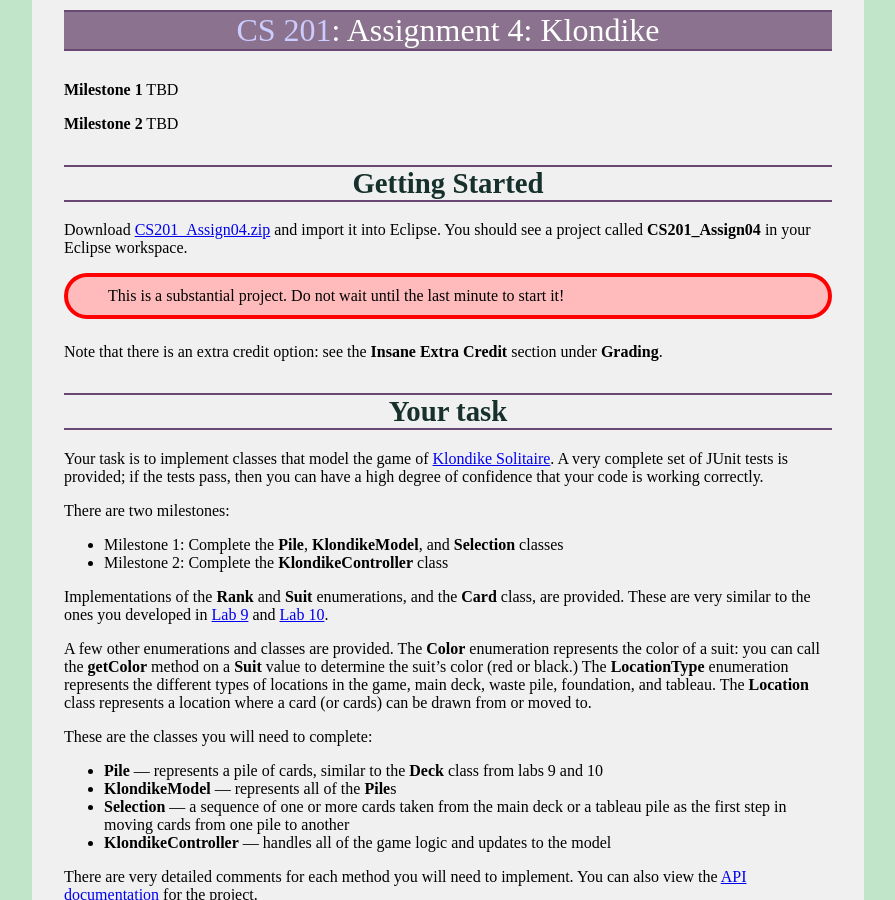
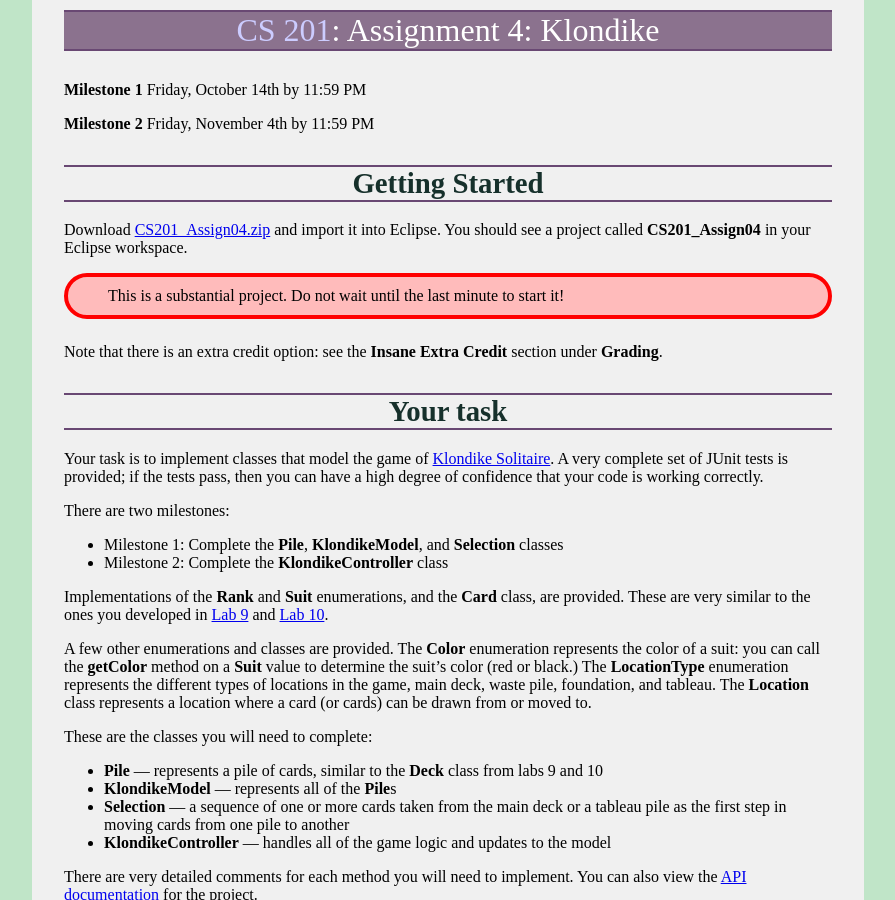
Before and after one commit to ycpcs/cs201-fall2016, a Jekyll site: the page built from assign/assign04.md, in a window 1280 px wide and 900 px high. Shown: the whole window, without its empty margins (192-1087 px from the left). Built offline with Jekyll 4.4.1, drawn with Linux system fonts in a browser that asks for light colours; some web fonts are replaced.

Commit message:
due dates for assignment 4

```diff
--- a/assign/assign04.md
+++ b/assign/assign04.md
@@ -3,9 +3,9 @@ layout: default
 title: "Assignment 4: Klondike"
 ---
 
-**Milestone 1** TBD
+**Milestone 1** Friday, October 14th by 11:59 PM
 
-**Milestone 2** TBD
+**Milestone 2** Friday, November 4th by 11:59 PM
 
 # Getting Started
 
```
Also changed, not shown: assign/index.md (+1 -1 lines), index.md (+1 -0 lines).
